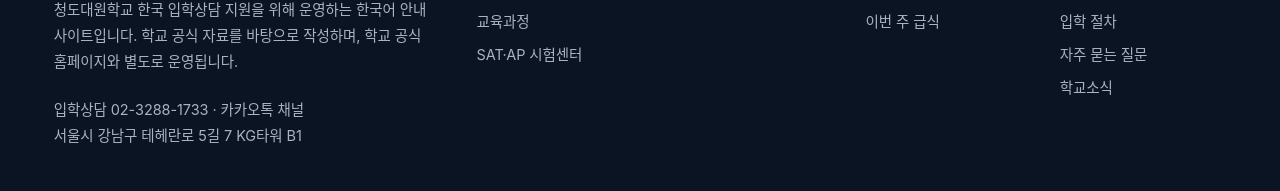
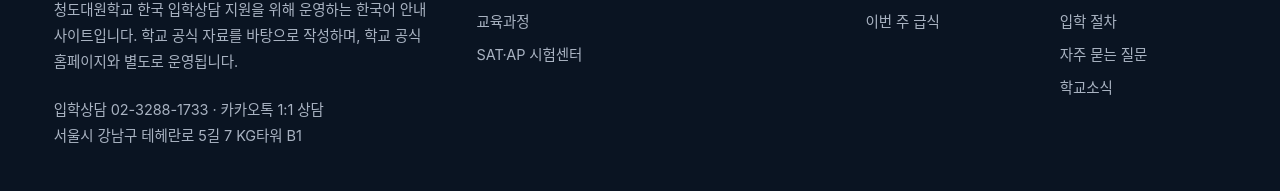
Before and after one commit to tnsuhak/qdis, a React (Vite) app: page / in a window 1280 px wide. Shown: the part 10372-10563 px from the top of the page. Built offline with nearby package versions, Linux system fonts and the light colour scheme; a web font is replaced by a local one.

Commit message:
Label footer Kakao link as 1:1 consultation

```diff
--- a/components/layout/Layout.tsx
+++ b/components/layout/Layout.tsx
@@ -72,7 +72,7 @@ export function Footer() {
             <p className="tns">
               이 사이트는 <b>{t.name}</b>({t.legal})가 청도대원학교 한국 입학상담 지원을 위해 운영하는 한국어 안내 사이트입니다. 학교 공식 자료를 바탕으로 작성하며, 학교 공식 홈페이지와 별도로 운영됩니다.
             </p>
-            <p className="tns">입학상담 {t.phone} · <a href={t.kakao_channel} target="_blank" rel="noopener noreferrer">카카오톡 채널</a><br />{t.address}</p>
+            <p className="tns">입학상담 {t.phone} · <a href={t.kakao_channel} target="_blank" rel="noopener noreferrer">카카오톡 1:1 상담</a><br />{t.address}</p>
           </div>
           <div className="cols">
             <div>
```
